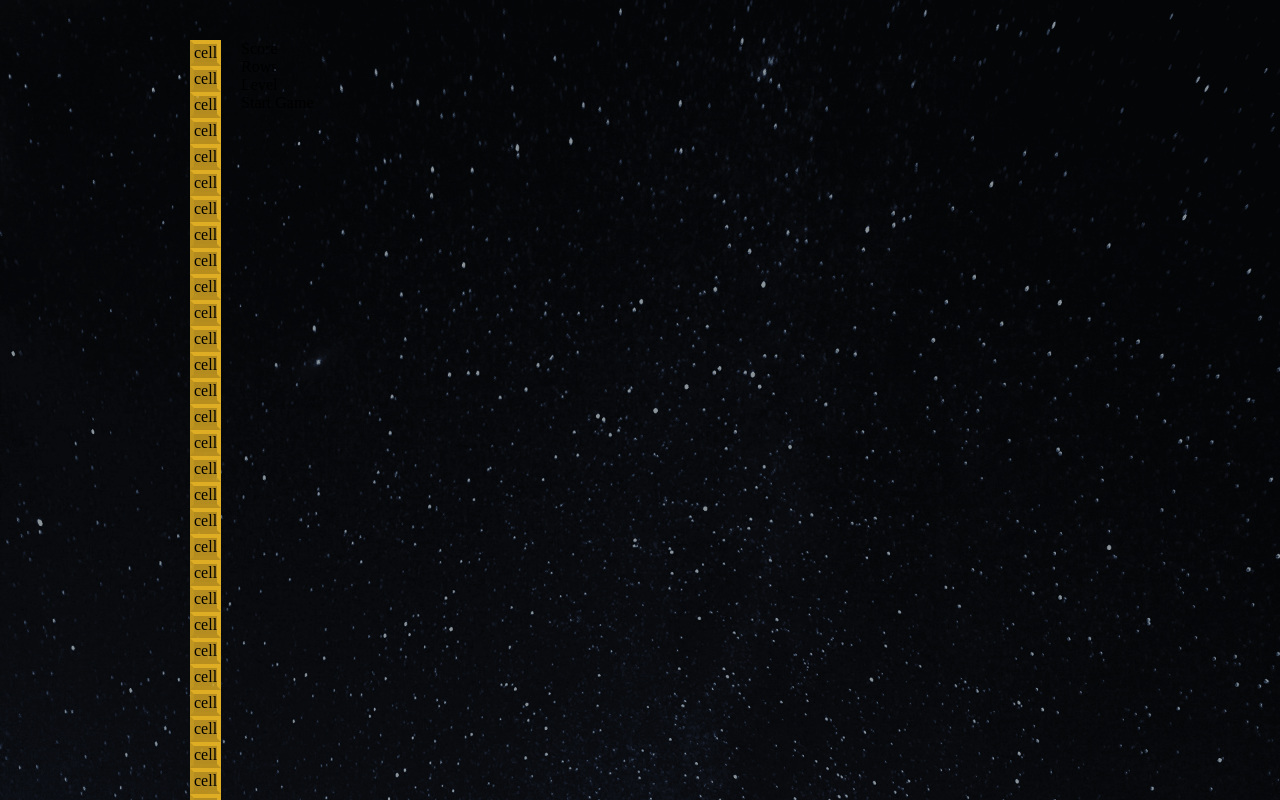
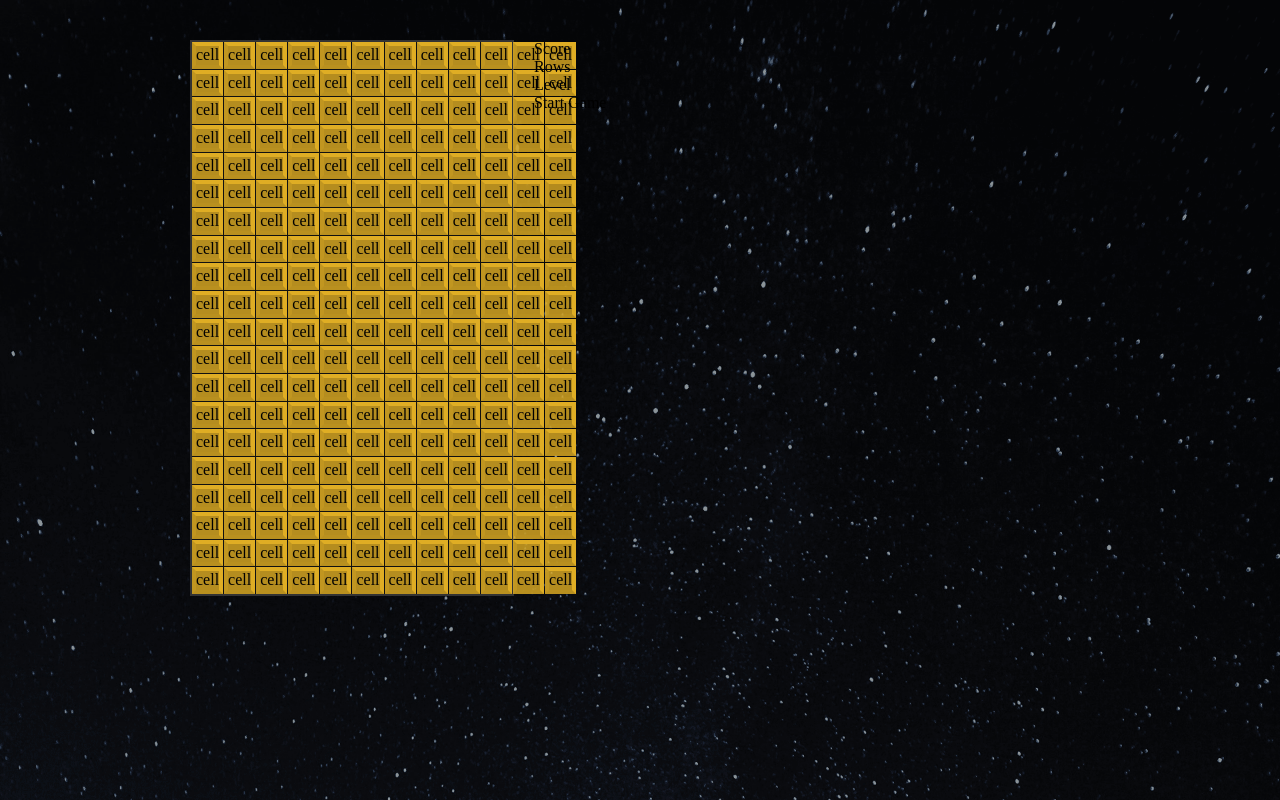
Before and after one commit to magb7/tetris-react-app, a React (Create React App) app: page / in a window 1280 px wide. Built offline with nearby package versions, Linux system fonts and the light colour scheme.

Commit message:
import styledStage

```diff
--- a/src/components/Stage.js
+++ b/src/components/Stage.js
@@ -1,14 +1,15 @@
 import React from "react";
+import { StyledStage } from "./styles/StyledStage";
 
 import Cell from "./Cell";
 
 const Stage = ({ stage }) => {
   return (
-    <div>
+    <StyledStage width={stage[0].length} height={stage.length}>
       {stage.map((row) =>
         row.map((cell, x) => <Cell key={x} type={cell[0]} />)
       )}
-    </div>
+    </StyledStage>
   );
 };
 
```
